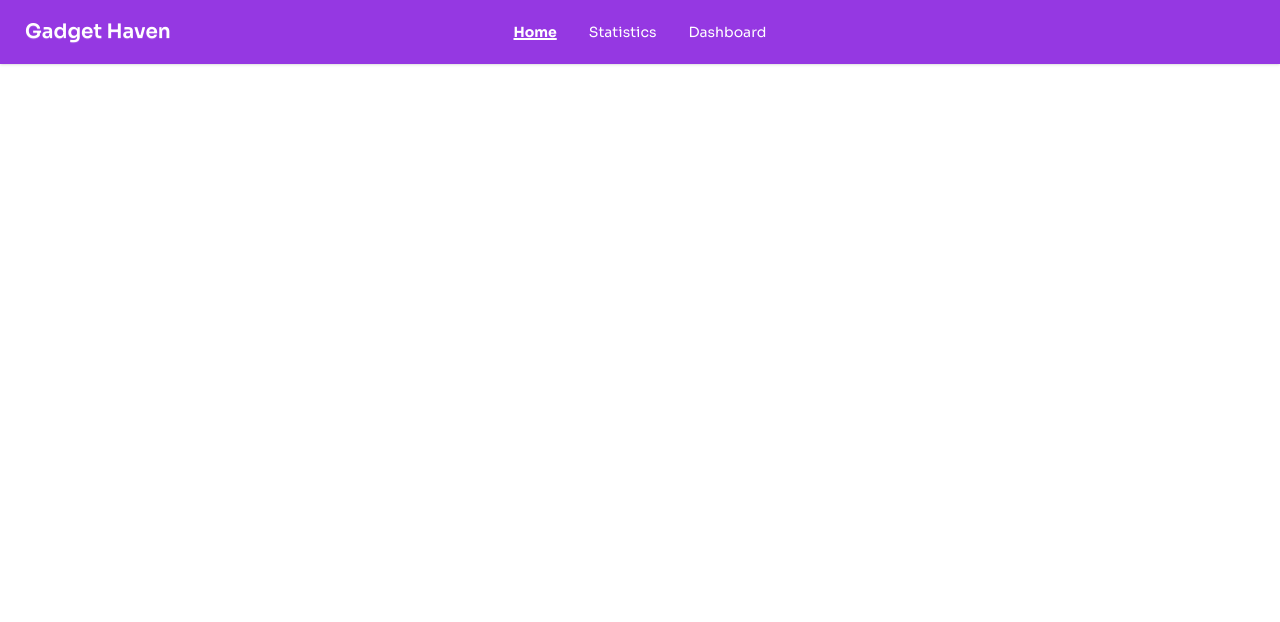
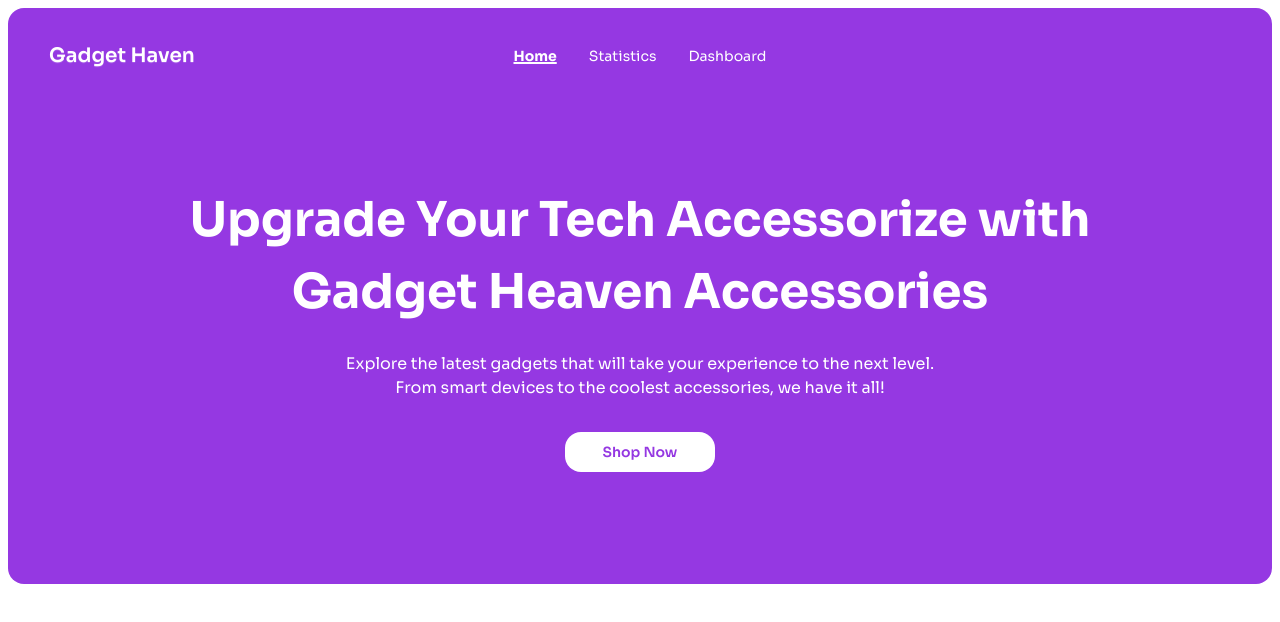
Before and after one commit to aminur-git/gadget-haven, a React (Vite) app: page / in a window 1280 px wide. Shown: the top 622 px of the page. Built offline with nearby package versions, Linux system fonts and the light colour scheme.

Commit message:
Header Section

```diff
--- /dev/null
+++ b/src/assets/Components/Banner/Banner.jsx
@@ -0,0 +1,27 @@
+import React from "react";
+
+const Banner = () => {
+  return (
+    <div>
+      <div className=" p-8 sm:p-14  text-center  text-white ">
+        <div className="md:p-10 flex flex-col">
+          <h1 className="text-2xl sm:text-2xl md:text-4xl lg:text-5xl md:leading-18 font-bold mb-6">
+            Upgrade Your Tech Accessorize with <br />
+            Gadget Heaven Accessories
+          </h1>
+          <p className="text-xs sm:text-base mb-8">
+            Explore the latest gadgets that will take your experience to the
+            next level. <br /> From smart devices to the coolest accessories, we
+            have it all!
+          </p>
+
+          <button className="w-[150px] mx-auto btn btn-primary border-none text-[#9538E2] rounded-2xl shadow-none  bg-[#ffffff]">
+            Shop Now
+          </button>
+        </div>
+      </div>
+    </div>
+  );
+};
+
+export default Banner;
--- a/src/assets/Components/Home/Home.jsx
+++ b/src/assets/Components/Home/Home.jsx
@@ -1,12 +1,12 @@
 import React from 'react';
 import Navbar from '../Nav/Navbar';
 import { Outlet } from 'react-router';
+import Banner from '../Banner/Banner';
 
 const Home = () => {
     return (
         <div>
-            <Navbar></Navbar>
-            <Outlet></Outlet>
+           <Banner></Banner>
         </div>
     );
 };
--- a/src/assets/Components/Nav/Navbar.jsx
+++ b/src/assets/Components/Nav/Navbar.jsx
@@ -12,7 +12,7 @@ const Navbar = () => {
 
 
   return (
-    <div className="navbar bg-[#9538E2] text-white shadow-sm">
+    <div className="navbar  text-white  ">
       <div className="navbar-start">
         <div className="dropdown">
           <div tabIndex={0} role="button" className="btn btn-ghost lg:hidden">
--- /dev/null
+++ b/src/assets/Components/Root/Root.jsx
@@ -0,0 +1,17 @@
+import React from 'react';
+import Navbar from '../Nav/Navbar';
+import { Outlet } from 'react-router';
+
+const Root = () => {
+    return (
+
+        <div className='container mx-auto'>
+            <div className='p-4  bg-[#9538E2] m-2 rounded-2xl'>
+            <Navbar></Navbar>
+            <Outlet></Outlet>
+        </div>
+        </div>
+    );
+};
+
+export default Root;
```
Also changed, not shown: src/main.jsx (+7 -2 lines).
